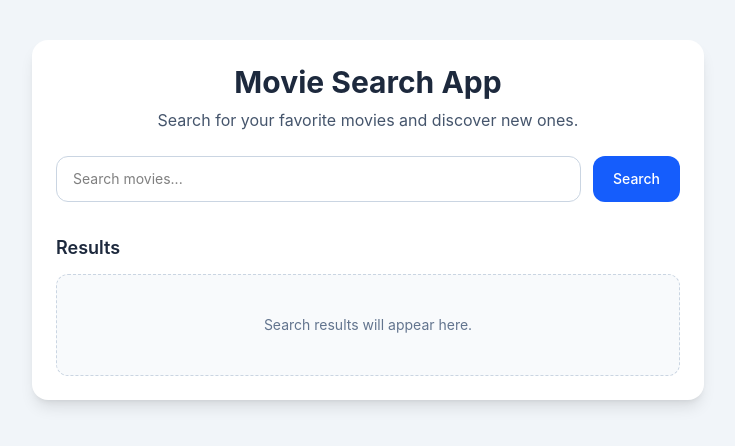
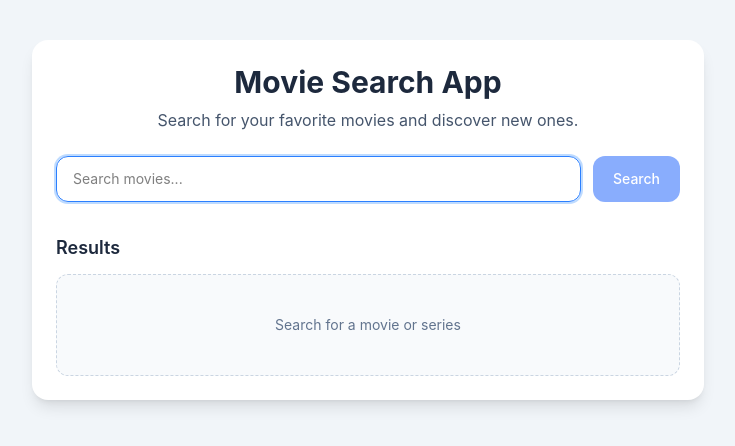
Before and after one commit to KrawMich/movie-search-app, a React (Vite) app in the folder my-app/: page / in a window 1280 px wide. Shown: the top 446 px of the page, without its empty margins (272-1007 px from the left). Built offline with nearby package versions, Linux system fonts and the light colour scheme.

Commit message:
feat(movie-app): add search form and query state

```diff
--- a/my-app/src/App.jsx
+++ b/my-app/src/App.jsx
@@ -1,6 +1,14 @@
 import SearchBar from "./components/SearchBar";
+import { useState } from "react";
 
 export default function App() {
+  const [query, setQuery] = useState("");
+
+  const handleSearch = () => {
+    const trimmedQuery = query.trim();
+    console.log("Searching for:", trimmedQuery);
+  };
+
   return (
     <div className="min-h-screen bg-slate-100 px-4 py-10">
       <div className="mx-auto w-full max-w-2xl rounded-2xl bg-white p-6 shadow-lg">
@@ -12,13 +20,19 @@ export default function App() {
           Search for your favorite movies and discover new ones.
         </p>
 
-        <SearchBar />
+        <SearchBar
+          query={query}
+          onQueryChange={setQuery}
+          onSearch={handleSearch}
+        />
 
         <section className="mt-8">
           <h2 className="mb-3 text-lg font-semibold text-slate-800">Results</h2>
 
           <div className="rounded-xl border border-dashed border-slate-300 bg-slate-50 px-4 py-10 text-center text-sm text-slate-500">
-            Search results will appear here.
+            {query.trim()
+            ? `Results for: ${query}`
+            : "Search for a movie or series"}
           </div>
         </section>
       </div>
--- a/my-app/src/components/SearchBar.jsx
+++ b/my-app/src/components/SearchBar.jsx
@@ -1,15 +1,25 @@
-export default function SearchBar() {
+export default function SearchBar({ query, onQueryChange, onSearch }) {
+  const handleSubmit = (e) => {
+    e.preventDefault();
+    if (!query.trim()) return;
+    onSearch();
+  };
+
   return (
-    <form className="flex flex-col gap-3 sm:flex-row">
+    <form onSubmit={handleSubmit} className="flex flex-col gap-3 sm:flex-row">
       <input
+        autoFocus
         type="text"
         placeholder="Search movies..."
+        value={query}
+        onChange={(e) => onQueryChange(e.target.value)}
         className="w-full flex-1 rounded-xl border border-slate-300 px-4 py-3 text-sm outline-none transition focus:border-blue-500 focus:ring-2 focus:ring-blue-200"
       />
 
       <button
         type="submit"
-        className="rounded-xl bg-blue-600 px-5 py-3 text-sm font-medium text-white transition hover:bg-blue-700"
+        disabled={!query.trim()}
+        className="rounded-xl bg-blue-600 px-5 py-3 text-sm font-medium text-white transition hover:bg-blue-700 disabled:opacity-50"
       >
         Search
       </button>
```
